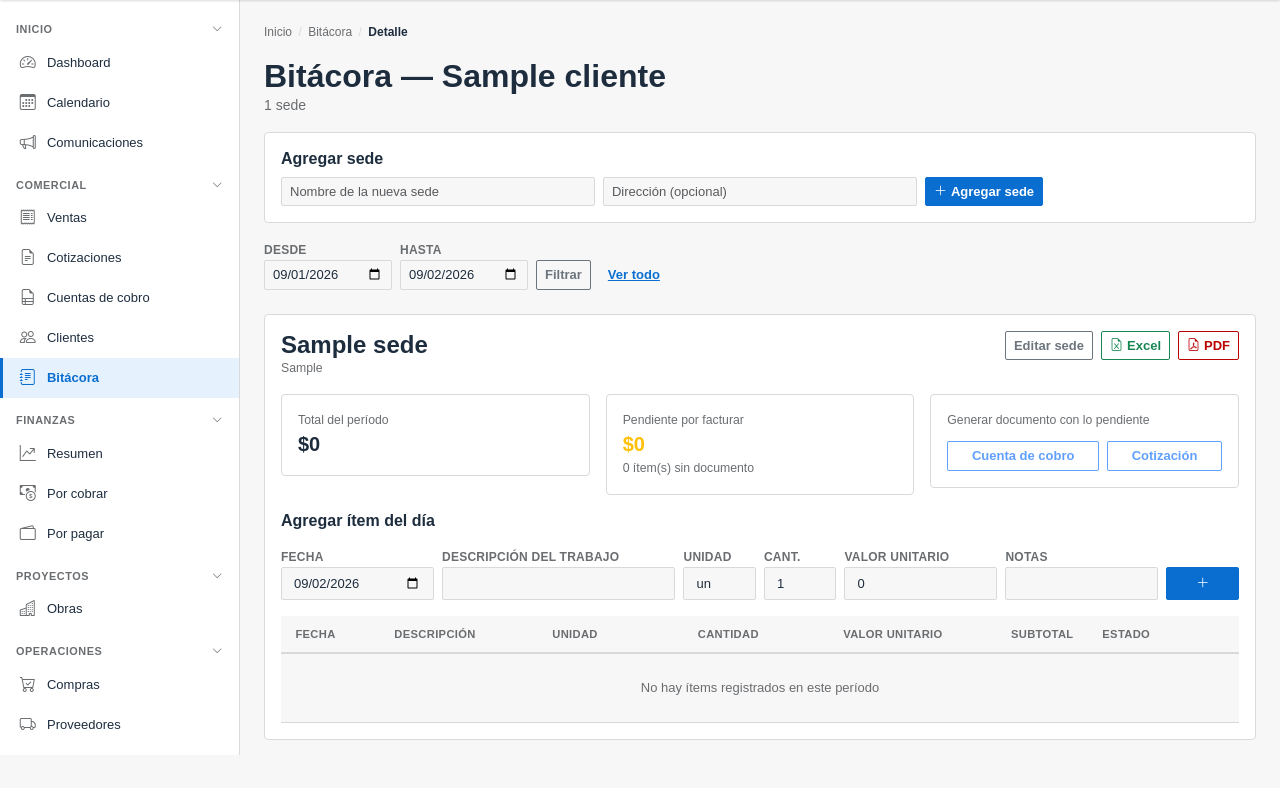
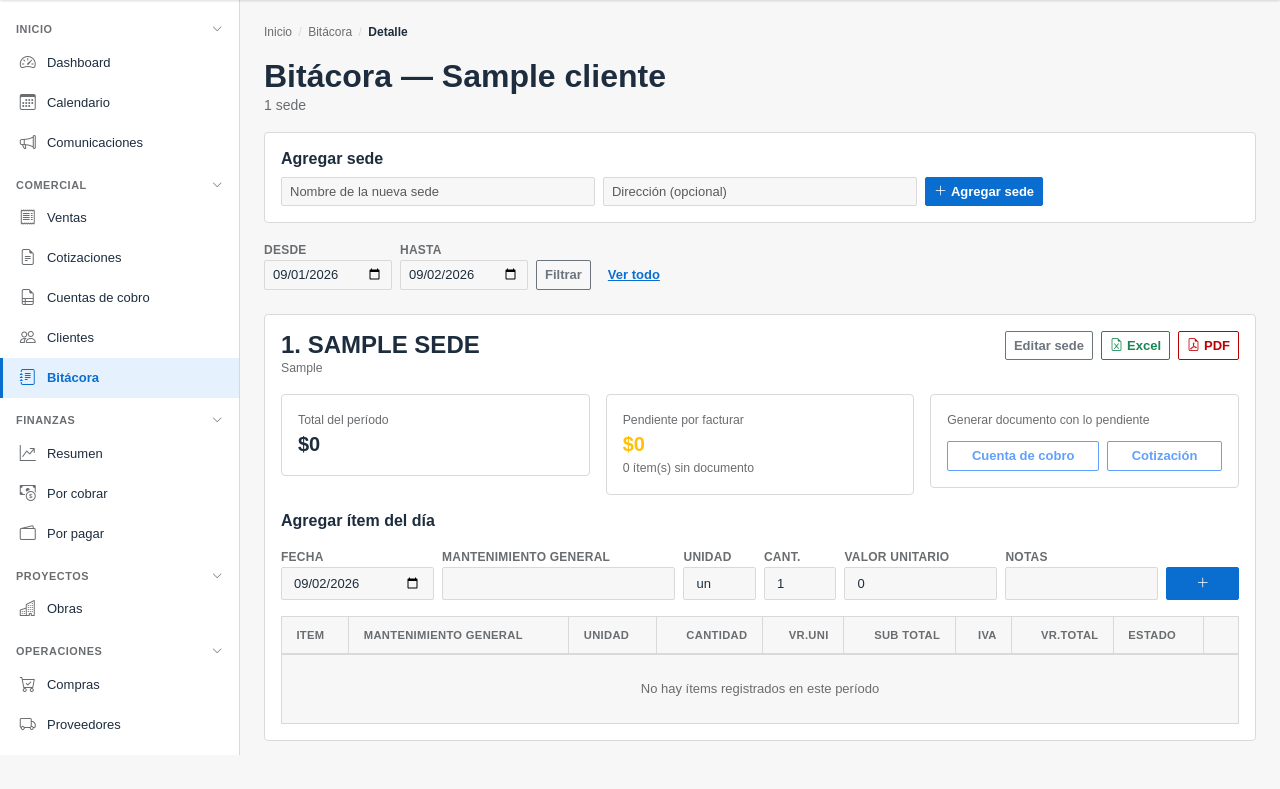
Before and after one commit to juanca9640ia-stack/-git-remote-add-origin-...-git-push-., a Django app: page /bitacora/1/ in a window 1280 px wide. Shown: the part 45-834 px from the top of the page. Before the commit the page ends 800 px from the top, so only its background shows below. Run offline with Django 4.2, Linux system fonts and the light colour scheme; a user stored in the database is signed in; data comes from the database, SQL or seed files in the repository; tables that the repository leaves empty hold one stand-in row (values such as "Sample post"); data that the repository does not hold is empty.

Commit message:
Bitácora: cada sede queda con el mismo formato de la hoja de cálculo original
Ajusta el bloque de cada sede (en pantalla, en el PDF imprimible y en el
Excel exportado) para que coincida con el cuadro real que usaba Carla en
Excel (CXC AGOSTO CARLA JASDA):

- Encabezado numerado por sede: "1. VIOLETAS", "2. SAN RAFAEL"... en vez
  de solo el nombre.
- Columnas del detalle: Item | Mantenimiento general | Unidad | Cantidad
  | Vr.uni | Sub total | IVA | Vr.total | Estado -antes solo llegaba
  hasta Subtotal-.
- Fila "Subtotal" al final de cada tabla con las sumas de Sub total,
  IVA y Vr.total, igual que en el Excel.
- Nuevo ItemBitacora.iva / .valor_total (19% de referencia, la misma
  tarifa fija de las facturas) para poder mostrar esa vista previa sin
  tocar el modelo de facturación real.

3 pruebas nuevas, 272 en total, suite verde. Verificado en el
navegador y en el PDF exportado: bloque "2. VIOLETAS" con Item 1 y 2,
IVA y Vr.total calculados, y fila Subtotal $300.000 / $57.000 / $357.000.

Co-Authored-By: Claude Sonnet 5 <noreply@anthropic.com>

```diff
--- a/bitacora/models.py
+++ b/bitacora/models.py
@@ -76,10 +76,24 @@ class ItemBitacora(models.Model):
     def __str__(self):
         return f"{self.descripcion} ({self.sede})"
 
+    # IVA de referencia para la vista previa del ítem (misma tarifa general fija
+    # que usan las facturas/cotizaciones). No se cobra aquí: es solo para que la
+    # hoja muestre de una vez cuánto daría el ítem si termina en una factura,
+    # igual que la columna IVA del formato de la hoja de cálculo original.
+    IVA_PORCENTAJE = Decimal("19")
+
     @property
     def subtotal(self):
         return self.cantidad * self.valor_unitario
 
     @property
+    def iva(self):
+        return (self.subtotal * self.IVA_PORCENTAJE / Decimal("100")).quantize(Decimal("0.01"))
+
+    @property
+    def valor_total(self):
+        return self.subtotal + self.iva
+
+    @property
     def facturado(self):
         return bool(self.cotizacion_id or self.cuenta_cobro_id)
--- a/bitacora/templates/bitacora/sede_detalle.html
+++ b/bitacora/templates/bitacora/sede_detalle.html
@@ -58,7 +58,7 @@
 <div id="sede-{{ bloque.sede.pk }}" class="card card-kpi p-3 mb-4">
     <div class="d-flex justify-content-between align-items-start mb-3 flex-wrap gap-2">
         <div>
-            <h4 class="mb-0">{{ bloque.sede.nombre }}</h4>
+            <h4 class="mb-0">{{ forloop.counter }}. {{ bloque.sede.nombre|upper }}</h4>
             {% if bloque.sede.direccion %}<div class="text-muted small">{{ bloque.sede.direccion }}</div>{% endif %}
         </div>
         <div class="d-flex gap-2 flex-wrap">
@@ -107,7 +107,7 @@
             {{ bloque.item_form.fecha }}
         </div>
         <div class="col-md-3">
-            <label class="form-label small text-muted mb-0">Descripción del trabajo</label>
+            <label class="form-label small text-muted mb-0">Mantenimiento general</label>
             {{ bloque.item_form.descripcion }}
         </div>
         <div class="col-md-1">
@@ -132,22 +132,28 @@
     </form>
 
     <div class="table-responsive">
-        <table class="table table-hover mb-0 align-middle">
+        <table class="table table-bordered table-hover mb-0 align-middle">
             <thead>
             <tr>
-                <th>Fecha</th><th>Descripción</th><th>Unidad</th><th class="text-end">Cantidad</th>
-                <th class="text-end">Valor unitario</th><th class="text-end">Subtotal</th><th>Estado</th><th></th>
+                <th>Item</th><th>Mantenimiento general</th><th>Unidad</th><th class="text-end">Cantidad</th>
+                <th class="text-end">Vr.uni</th><th class="text-end">Sub total</th>
+                <th class="text-end">IVA</th><th class="text-end">Vr.total</th><th>Estado</th><th></th>
             </tr>
             </thead>
             <tbody>
             {% for item in bloque.items %}
                 <tr>
-                    <td>{{ item.fecha|date:"d/m/Y" }}</td>
-                    <td>{{ item.descripcion }}{% if item.notas %}<div class="text-muted small">{{ item.notas }}</div>{% endif %}</td>
+                    <td>{{ forloop.counter }}</td>
+                    <td>
+                        {{ item.descripcion }}
+                        <div class="text-muted small">{{ item.fecha|date:"d/m/Y" }}{% if item.notas %} · {{ item.notas }}{% endif %}</div>
+                    </td>
                     <td>{{ item.unidad }}</td>
                     <td class="text-end">{{ item.cantidad }}</td>
                     <td class="text-end">{{ item.valor_unitario|cop }}</td>
                     <td class="text-end">{{ item.subtotal|cop }}</td>
+                    <td class="text-end">{{ item.iva|cop }}</td>
+                    <td class="text-end">{{ item.valor_total|cop }}</td>
                     <td>
                         {% if item.facturado %}
                             {% if item.cotizacion_id %}
@@ -169,9 +175,20 @@
                     </td>
                 </tr>
             {% empty %}
-                <tr><td colspan="8" class="text-center text-muted py-4">No hay ítems registrados en este período</td></tr>
+                <tr><td colspan="10" class="text-center text-muted py-4">No hay ítems registrados en este período</td></tr>
             {% endfor %}
             </tbody>
+            {% if bloque.items %}
+            <tfoot>
+                <tr class="fw-bold">
+                    <td colspan="5" class="text-end">Subtotal</td>
+                    <td class="text-end">{{ bloque.subtotal|cop }}</td>
+                    <td class="text-end">{{ bloque.iva_total|cop }}</td>
+                    <td class="text-end">{{ bloque.total_con_iva|cop }}</td>
+                    <td colspan="2"></td>
+                </tr>
+            </tfoot>
+            {% endif %}
         </table>
     </div>
 </div>
--- a/bitacora/views.py
+++ b/bitacora/views.py
@@ -93,12 +93,16 @@ def sede_detalle(request, pk):
             items = items.filter(fecha__gte=desde)
         if hasta:
             items = items.filter(fecha__lte=hasta)
+        items = list(items)
         subtotal = sum((i.subtotal for i in items), Decimal("0"))
+        iva_total = sum((i.iva for i in items), Decimal("0"))
         pendientes = [i for i in items if not i.facturado]
         bloques.append({
             "sede": s,
             "items": items,
             "subtotal": subtotal,
+            "iva_total": iva_total,
+            "total_con_iva": subtotal + iva_total,
             "pendientes_count": len(pendientes),
             "subtotal_pendiente": sum((i.subtotal for i in pendientes), Decimal("0")),
             # auto_id propio por sede: son varios <form> de alta de ítem en la
@@ -164,33 +168,40 @@ def sede_exportar_excel(request, pk):
     ws = wb.active
     ws.title = sede.nombre[:31] or "Bitácora"
 
-    ws.merge_cells("A1:H1")
-    ws["A1"] = f"Hoja de trabajo diario — {sede.nombre} ({sede.cliente})"
+    ws.merge_cells("A1:I1")
+    ws["A1"] = sede.nombre.upper()
     ws["A1"].font = Font(bold=True, size=13)
+    ws["A1"].alignment = Alignment(horizontal="center")
+    ws.append([f"{sede.cliente}"])
 
-    encabezados = ["Fecha", "Descripción", "Unidad", "Cantidad", "Valor unitario", "Subtotal", "Estado", "Notas"]
-    ws.append([])
+    encabezados = [
+        "Item", "Mantenimiento general", "Unidad", "Cantidad", "Vr.uni",
+        "Sub total", "IVA", "Vr.total", "Estado", "Notas",
+    ]
     ws.append(encabezados)
     for cell in ws[3]:
         cell.font = Font(bold=True)
 
-    total = Decimal("0")
-    for item in items:
+    subtotal = Decimal("0")
+    iva_total = Decimal("0")
+    for indice, item in enumerate(items, start=1):
         ws.append([
-            item.fecha.strftime("%d/%m/%Y"), item.descripcion, item.unidad,
-            float(item.cantidad), float(item.valor_unitario), float(item.subtotal),
+            indice, item.descripcion, item.unidad, float(item.cantidad), float(item.valor_unitario),
+            float(item.subtotal), float(item.iva), float(item.valor_total),
             "Facturado" if item.facturado else "Pendiente", item.notas,
         ])
-        total += item.subtotal
+        subtotal += item.subtotal
+        iva_total += item.iva
 
-    fila_total = ws.max_row + 2
-    ws.cell(row=fila_total, column=5, value="Total").font = Font(bold=True)
-    ws.cell(row=fila_total, column=6, value=float(total)).font = Font(bold=True)
+    fila_total = ws.max_row + 1
+    ws.cell(row=fila_total, column=5, value="Subtotal").font = Font(bold=True)
+    ws.cell(row=fila_total, column=6, value=float(subtotal)).font = Font(bold=True)
+    ws.cell(row=fila_total, column=7, value=float(iva_total)).font = Font(bold=True)
+    ws.cell(row=fila_total, column=8, value=float(subtotal + iva_total)).font = Font(bold=True)
 
-    anchos = [12, 45, 10, 10, 16, 16, 12, 30]
+    anchos = [6, 40, 8, 10, 14, 14, 12, 14, 12, 30]
     for i, ancho in enumerate(anchos, start=1):
         ws.column_dimensions[get_column_letter(i)].width = ancho
-    ws["B2"] = None  # noqa: mantener claridad de la fila 2 vacía intencional
 
     response = HttpResponse(
         content_type="application/vnd.openxmlformats-officedocument.spreadsheetml.sheet"
@@ -210,10 +221,12 @@ def sede_exportar_pdf(request, pk):
         items = items.filter(fecha__gte=desde)
     if hasta:
         items = items.filter(fecha__lte=hasta)
-    total = sum((i.subtotal for i in items), Decimal("0"))
+    items = list(items)
+    subtotal = sum((i.subtotal for i in items), Decimal("0"))
+    iva_total = sum((i.iva for i in items), Decimal("0"))
     return render(request, "bitacora/sede_pdf.html", {
-        "sede": sede, "items": items, "total": total,
-        "empresa": request.empresa, "desde": desde, "hasta": hasta,
+        "sede": sede, "items": items, "subtotal": subtotal, "iva_total": iva_total,
+        "total": subtotal + iva_total, "empresa": request.empresa, "desde": desde, "hasta": hasta,
     })
 
 
```
Also changed, not shown: bitacora/templates/bitacora/sede_pdf.html (+20 -6 lines), bitacora/tests.py (+26 -0 lines).
